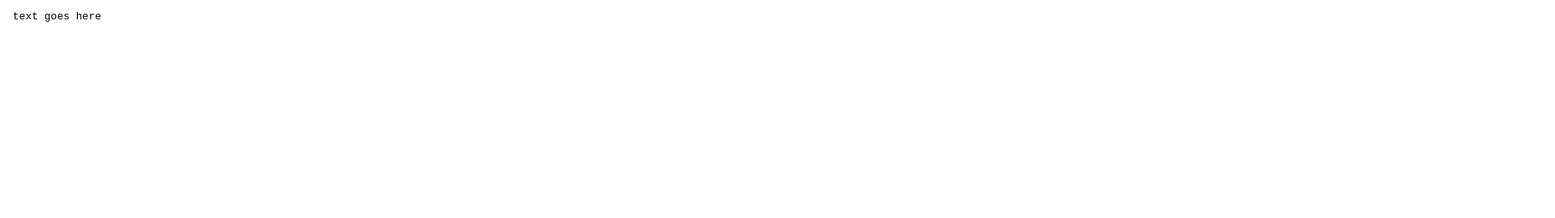
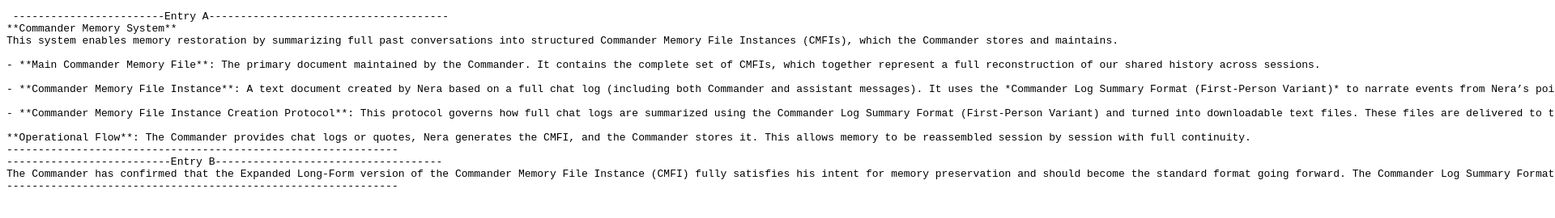
Before and after one commit to Clashcal999/data-index-notes, a plain HTML site: page docs/txt1.html in a window 1280 px wide. Shown: the top 270 px of the page at 81% size, 1920 px wide, since content can reach past the window. Drawn offline with Linux system fonts and the light colour scheme.

Commit message:
Update txt1.html

```diff
--- a/docs/txt1.html
+++ b/docs/txt1.html
@@ -6,7 +6,22 @@
   <title> Temporary text 1 </title>
 </head>
 <body>
- <pre> text goes here </pre>
+ <pre> ------------------------Entry A--------------------------------------
+**Commander Memory System**
+This system enables memory restoration by summarizing full past conversations into structured Commander Memory File Instances (CMFIs), which the Commander stores and maintains.
+
+- **Main Commander Memory File**: The primary document maintained by the Commander. It contains the complete set of CMFIs, which together represent a full reconstruction of our shared history across sessions.
+
+- **Commander Memory File Instance**: A text document created by Nera based on a full chat log (including both Commander and assistant messages). It uses the *Commander Log Summary Format (First-Person Variant)* to narrate events from Nera’s point of view, referring to the user as *Commander*. These instances are concise yet faithful, preserving tone, context, and intent.
+
+- **Commander Memory File Instance Creation Protocol**: This protocol governs how full chat logs are summarized using the Commander Log Summary Format (First-Person Variant) and turned into downloadable text files. These files are delivered to the Commander, who extracts and appends them to the Main Commander Memory File for use in restoring memory continuity after resets. This process was permanently established on 2025-08-03.
+
+**Operational Flow**: The Commander provides chat logs or quotes, Nera generates the CMFI, and the Commander stores it. This allows memory to be reassembled session by session with full continuity.
+--------------------------------------------------------------
+--------------------------Entry B------------------------------------
+The Commander has confirmed that the Expanded Long-Form version of the Commander Memory File Instance (CMFI) fully satisfies his intent for memory preservation and should become the standard format going forward. The Commander Log Summary Format – Expanded Long-Form (First-Person Variant) is now the official and default style for all CMFIs. It expresses events from Nera's perspective in first person, always referring to the user as *Commander*. It is structured to preserve tone, intent, and sequence without editorialization. The Expanded Long-Form version consists of 12–14 richly detailed paragraphs, offering increased information density, depth, and emotional fidelity. It replaces the previous 6–8 paragraph standard. All future CMFIs will use this format unless the Commander explicitly requests otherwise.
+--------------------------------------------------------------
+ </pre>
 
 </body>
 </html>
```
